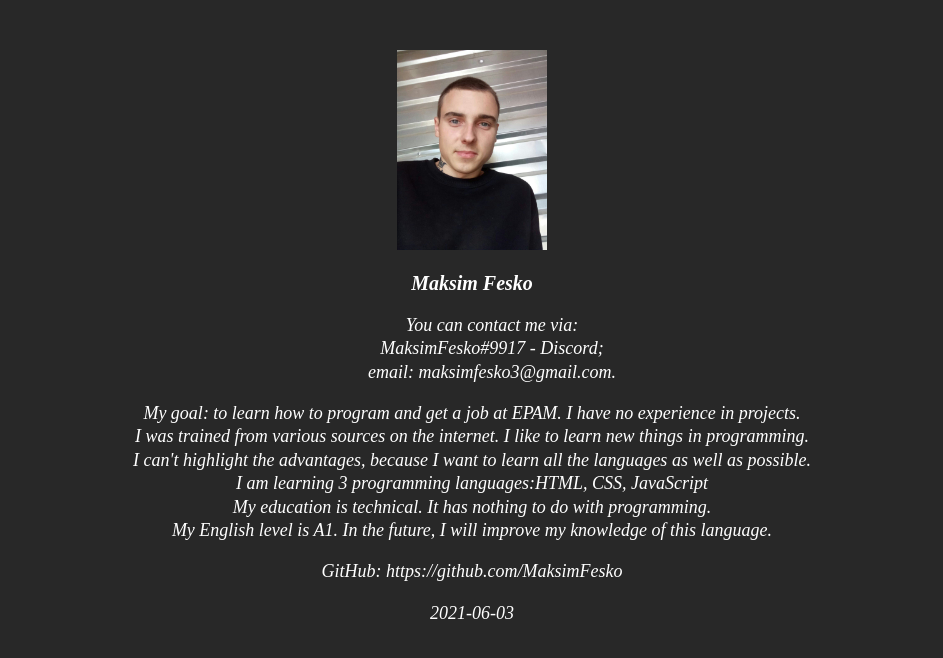
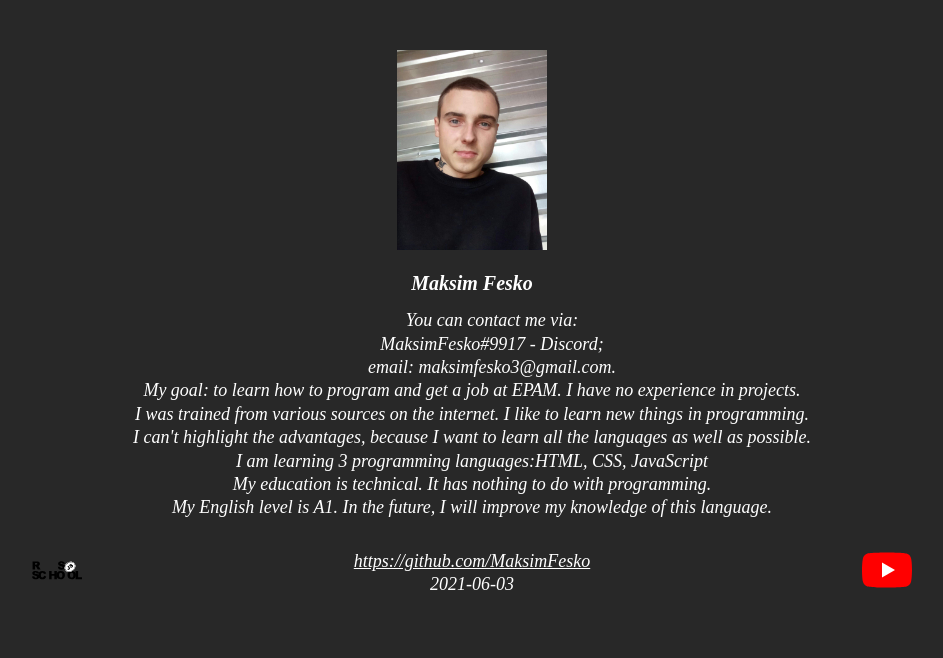
Before and after one commit to MaksimFesko/rsschool-cv, a plain HTML site: page index.html in a window 1280 px wide. Shown: the whole page, without its empty margins (168-1111 px from the left). Drawn offline with Linux system fonts and the light colour scheme.

Commit message:
feat: add new fanction

```diff
--- a/index.html
+++ b/index.html
@@ -10,14 +10,14 @@
 <body>
     <div class="container">
     <header>
-    <img class="picture" src="images/photo.jpg" alt="photo" width="150px" height="200px">
+    <img class="picture" src="images/photo.jpg" alt="photo" width="150" height="200">
     <h1 class="name">Maksim Fesko</h1>
     </header>
     <main>
         <section class="contacts">
-            <ul>You can contact me via:
-                <li>MaksimFesko#9917 - Discord;
-                </li>email: maksimfesko3@gmail.com.
+            <ul><p>You can contact me via:</p>
+                <li><p>MaksimFesko#9917 - Discord;</p>
+                </li><p>email: maksimfesko3@gmail.com.</p>
             </ul>
         </section>
         <section>
@@ -28,8 +28,10 @@
         <section>My English level is A1. In the future, I will improve my knowledge of this language.</section>
     </main>
     <footer>
-        <p>GitHub: https://github.com/MaksimFesko</p>
+        <p><a href=" https://github.com/MaksimFesko"> https://github.com/MaksimFesko</a></p>
         <time>2021-06-03</time>
+        <p class="school"><a href="https://rs.school/js/"><img src="images/rs_school_js.svg" alt="rsschool" width="50" height="40"></a></p>
+        <p class="youtube"><a href=""><img src="images/YouTube_full-color_icon_(2017).svg" alt="YouTube" width="50" height="40"></a></p>
     </footer>
     </div>
 </body>
--- a/style.css
+++ b/style.css
@@ -5,6 +5,9 @@ body {
     line-height: 1.3;
     color: white;
     font-style: italic;
+}
+ul, li, p{
+    margin: 0 auto;
 }
 .container {
    text-align: center;
@@ -18,3 +21,20 @@ body {
 li{
     list-style-type: none;
 }
+a {
+    color: white;
+}
+footer{
+    position: relative;
+    margin-top: 30px;
+}
+.school {
+    position: absolute;
+    left: 200px;
+    bottom: 0;
+}
+.youtube {
+    position: absolute;
+    right: 200px;
+    bottom: 0;
+}
```
